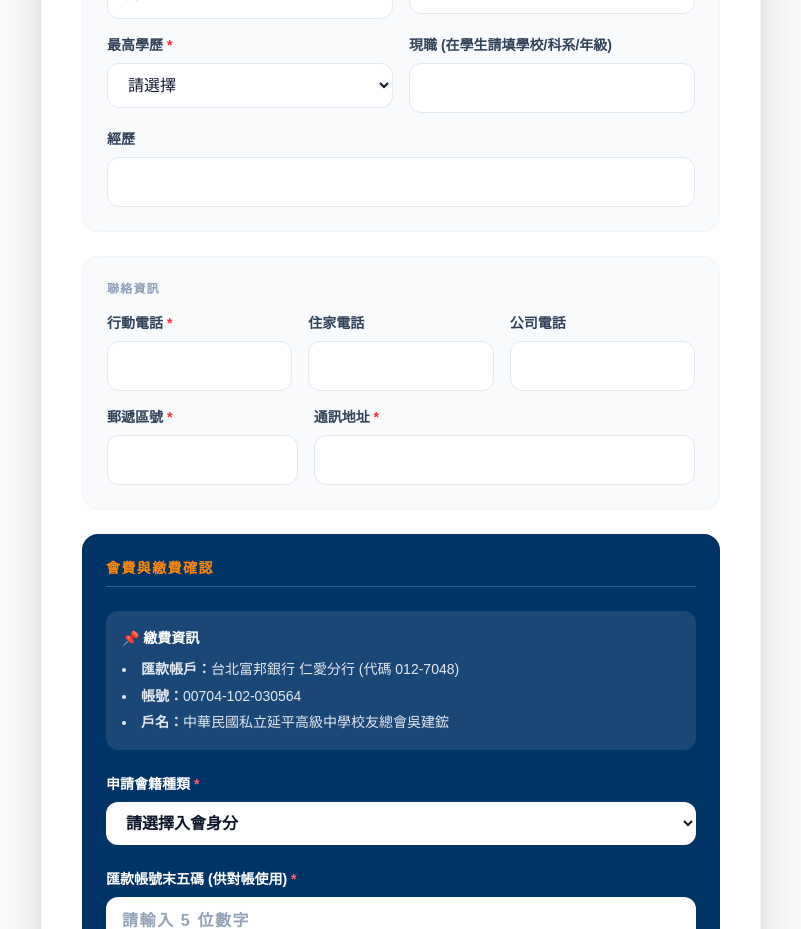
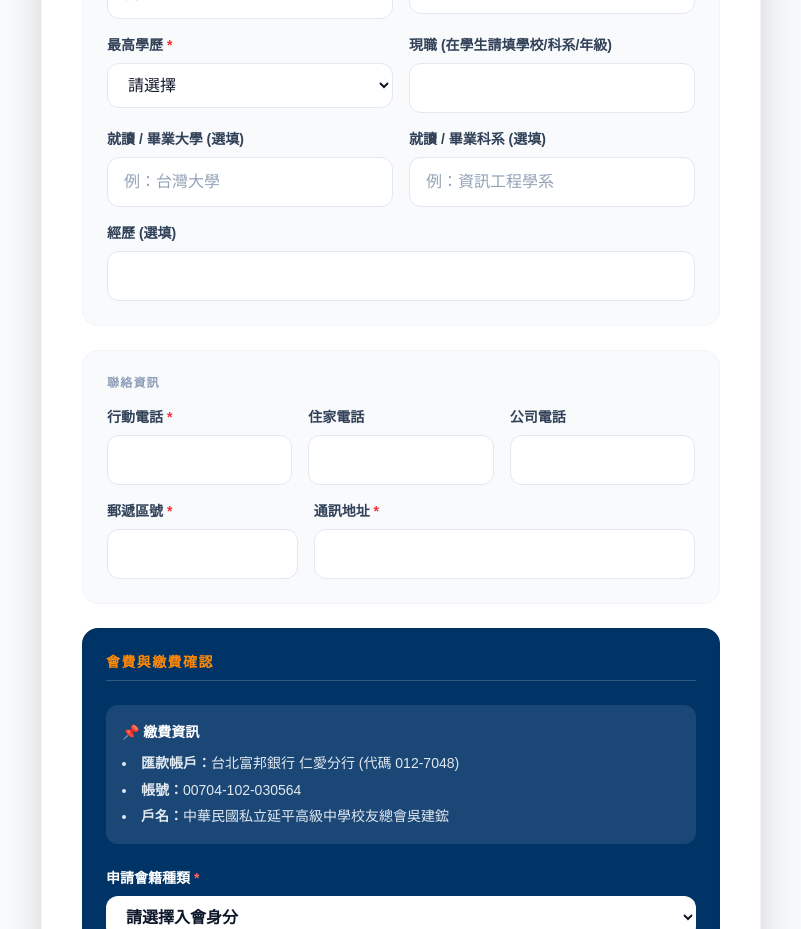
Before and after one commit to bear20020228/yanping-alumni, a Next.js app: page /register in a window 1280 px wide. Shown: the part 860-1789 px from the top of the page, without its empty margins (239-1040 px from the left). Built offline with nearby package versions, Linux system fonts and the light colour scheme; no server answers.

Commit message:
fix admin display

```diff
--- a/app/register/page.tsx
+++ b/app/register/page.tsx
@@ -14,9 +14,9 @@ export default function RegisterPage() {
     email: '', password: '',
     fullName: '', gender: '', birthdate: '', nationalId: '',
     gradYearRoc: '', gradDept: '',
+    highestEdu: '', university: '', department: '', experience: '', currentJob: '',
     mobilePhone: '', homePhone: '', companyPhone: '',
     zipCode: '', address: '',
-    highestEdu: '', experience: '', currentJob: '',
     membershipType: '', bankLast5: ''
   });
 
@@ -52,8 +52,10 @@ export default function RegisterPage() {
             zip_code: formData.zipCode,
             address: formData.address,
             highest_education: formData.highestEdu,
+            university: formData.university,
+            department: formData.department,
             experience: formData.experience,
-            industry: formData.currentJob, // 將現職映射至 industry
+            industry: formData.currentJob,
             membership_type: formData.membershipType,
             bank_last_5: formData.bankLast5,
             status: 'pending',
@@ -157,6 +159,7 @@ export default function RegisterPage() {
                   </select>
                 </div>
               </div>
+
               <div className="grid grid-cols-1 md:grid-cols-2 gap-4">
                 <div>
                   <label className="block text-sm font-bold text-slate-700 mb-2">最高學歷 <span className="text-red-500">*</span></label>
@@ -176,8 +179,23 @@ export default function RegisterPage() {
                     onChange={(e) => setFormData({...formData, currentJob: e.target.value})} />
                 </div>
               </div>
+
+              {/* 新增：大學與科系 */}
+              <div className="grid grid-cols-1 md:grid-cols-2 gap-4">
+                <div>
+                  <label className="block text-sm font-bold text-slate-700 mb-2">就讀 / 畢業大學 (選填)</label>
+                  <input type="text" placeholder="例：台灣大學" className="w-full px-4 py-3 rounded-xl border border-slate-200 focus:border-[#003366] bg-white text-slate-900"
+                    onChange={(e) => setFormData({...formData, university: e.target.value})} />
+                </div>
+                <div>
+                  <label className="block text-sm font-bold text-slate-700 mb-2">就讀 / 畢業科系 (選填)</label>
+                  <input type="text" placeholder="例：資訊工程學系" className="w-full px-4 py-3 rounded-xl border border-slate-200 focus:border-[#003366] bg-white text-slate-900"
+                    onChange={(e) => setFormData({...formData, department: e.target.value})} />
+                </div>
+              </div>
+
               <div>
-                <label className="block text-sm font-bold text-slate-700 mb-2">經歷</label>
+                <label className="block text-sm font-bold text-slate-700 mb-2">經歷 (選填)</label>
                 <input type="text" className="w-full px-4 py-3 rounded-xl border border-slate-200 focus:border-[#003366] bg-white text-slate-900"
                   onChange={(e) => setFormData({...formData, experience: e.target.value})} />
               </div>
```
